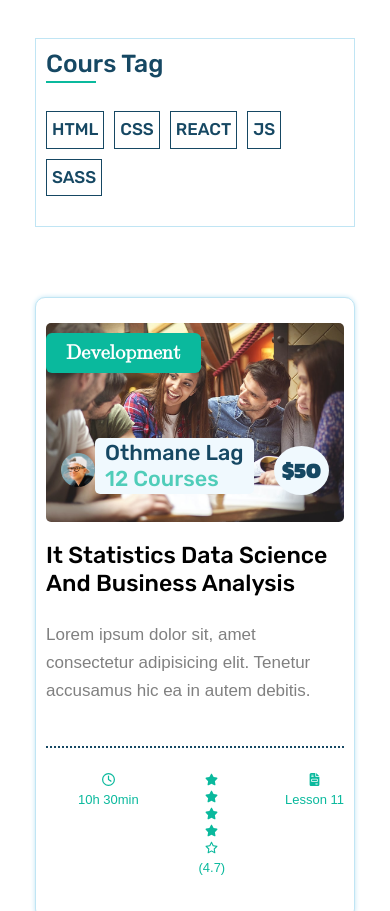
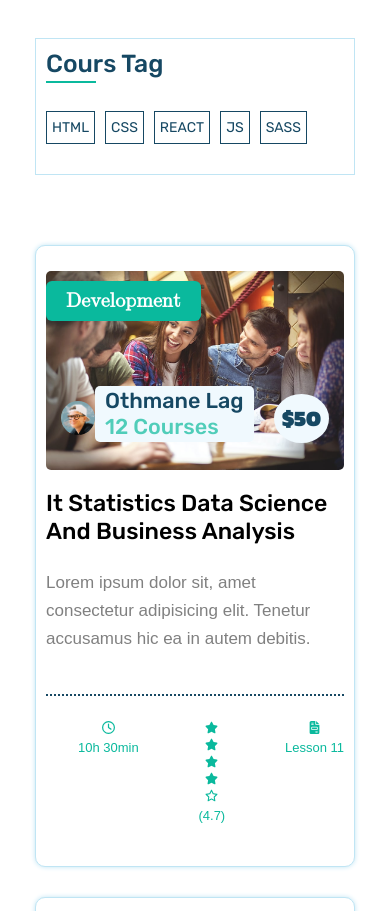
Before and after one commit to laghoth/educate-school, a React (Create React App) app: page /cours in a window 390 px wide. Shown: the part 1601-2512 px from the top of the page. Built offline with nearby package versions, Linux system fonts and the light colour scheme; the HTML template or start-up script is replaced by a standard one; a web font is replaced by a local one.

Commit message:
cours page responsive 3

```diff
--- a/src/scss/views/cours.scss
+++ b/src/scss/views/cours.scss
@@ -118,8 +118,7 @@
               padding: 5px;
               text-decoration: none;
               color: var(--main-color-blue-1);
-              font-size: 17px;
-              font-weight: 500;
+
               &:hover {
                 border-color: var(--main-color-green-1);
                 background-color: var(--main-color-green-1);
```
